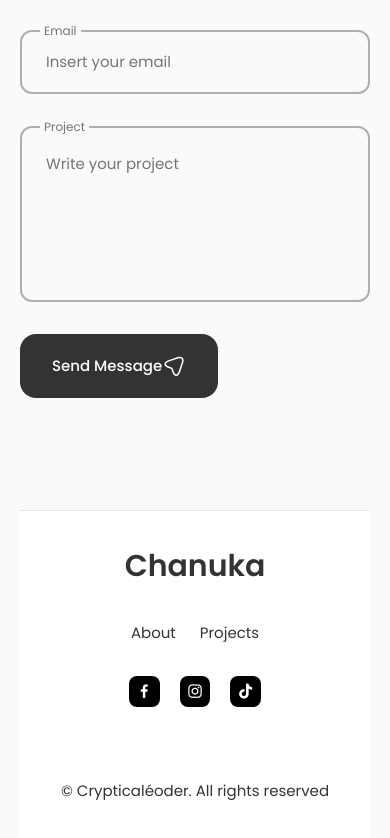
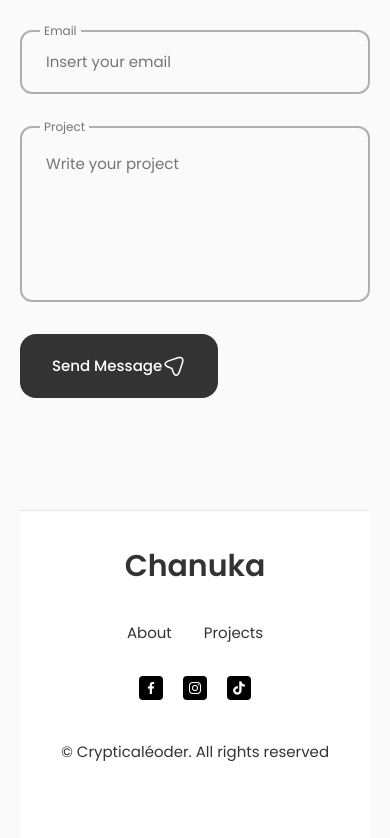
Before and after one commit to Chanukaisuru/Portfolio, a React (Create React App) app in the folder portfolio/: page / in a window 390 px wide. Shown: the part 4420-5258 px from the top of the page. Built offline with nearby package versions, Linux system fonts and the light colour scheme.

Commit message:
modified:   portfolio/src/components/footer/footer.css

```diff
--- a/portfolio/src/components/footer/footer.css
+++ b/portfolio/src/components/footer/footer.css
@@ -26,7 +26,7 @@
 .footer_list{
     display: flex;
     justify-content: center;
-    column-gap: 1.5rem;
+    column-gap: 2rem;
     margin-bottom: var(--mb-2);
 }
 
@@ -51,8 +51,16 @@
 
 .footer_copy{
     display: block;
-    margin-top: 4.5rem;
+    margin-top: 2.5rem;
     color: var(--title-color);
     text-align: center;
     font-size: var(--small-fomt-size);
 }
+
+@media screen and (max-width: 992px){
+    .footer_social-link{
+        padding: 0.25rem;
+        border-radius: 0.25rem;
+        font-size: 1rem;
+    }
+}
```
